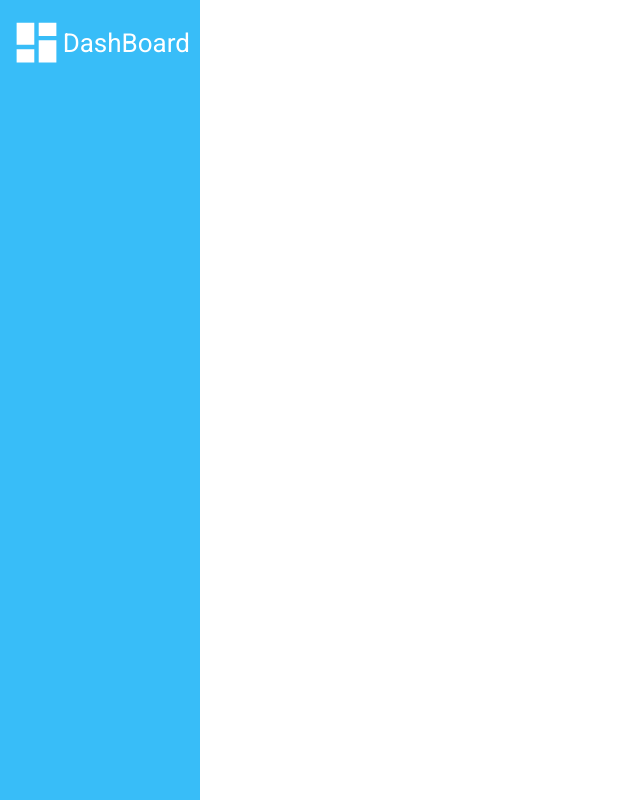
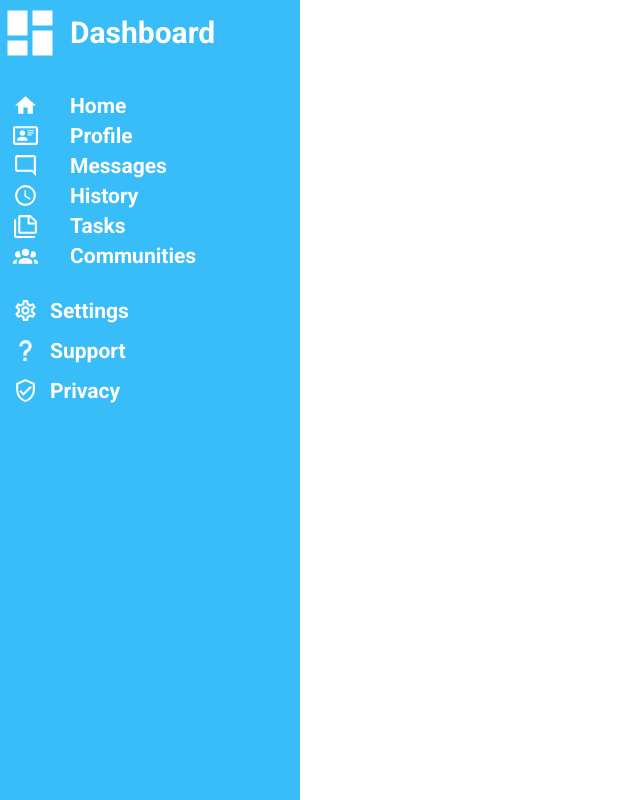
Before and after one commit to maicol240/DashBoard, a plain HTML site: page index.html in a window 1280 px wide. Shown: the whole page, without its empty margins (0-640 px from the left). Drawn offline with Linux system fonts and the light colour scheme.

Commit message:
SidePanel Complete added icons for SidePanel

```diff
--- a/index.html
+++ b/index.html
@@ -9,13 +9,56 @@
 
   </head>
   <body>
-    <div class="screen">
+
       <div class="side-panel">
 
 
 
-            <img style="max-height: 60px" src="/img/view-dashboard.svg" />
-            <div class="title" >DashBoard</div>
+          <div class="title">
+
+            <img id="title-img"  src="/img/view-dashboard.svg" />
+            <div  >Dashboard</div>
+
+          </div>
+
+
+          <div class="menu-items">
+            <img  class="icon" src="/img/home.svg" alt="home icon">
+              <h3>Home</h3>
+              <img  class="icon" src="/img/card-account-details-outline.svg" alt="img">
+              <h3>Profile</h3>
+              <img  class="icon" src="/img/message-reply-outline.svg" alt="icon">
+              <h3>Messages</h3>
+              <img  class="icon" src="/img/clock-outline.svg" alt="icon">
+              <h3>History</h3>
+              <img  class="icon" src="/img/note-multiple-outline.svg" alt="icon">
+              <h3>Tasks</h3>
+              <img  class="icon" src="/img/account-group.svg" alt="icon">
+              <h3>Communities</h3>
+
+
+          </div>
+
+          <div class="help-section">
+            <img  class="icon" src="/img/cog-outline.svg" alt="icon">
+              <h3>Settings</h3>
+              <img  class="icon" src="/img/help.svg" alt="icon">
+              <h3>Support</h3>
+              <img  class="icon" src="/img/shield-check-outline.svg" alt="icon">
+              <h3>Privacy</h3>
+
+
+
+
+          </div>
+
+
+
+
+
+
+
+
 
 
         </div>
@@ -24,6 +67,6 @@
       <div class="header"></div>
 
       <div class="main-content"></div>
-    </div>
+
   </body>
 </html>
--- a/style.css
+++ b/style.css
@@ -3,35 +3,74 @@
   margin: 0;
   padding: 0;
   font-family: "Roboto", sans-serif;
+  box-sizing: border-box;
 }
 
-.screen {
+body {
   display: grid;
   width: 100%;
   height: 100vh;
-  grid-template-columns: min(200px) 3fr;
-  grid-template-rows: 1fr 1fr;
+  grid-template-columns: min(300px) 3fr;
   grid-template-areas:
-    " side-panel header"
-    " side-panel main-content";
+    "side-panel header"
+    "side-panel main-content";
+  overflow-y: auto;
 }
 
 .side-panel {
-  font-size: 1.5rem;
-  padding: 10px;
   grid-area: side-panel;
-  background-color: #38bdf8;
+  background: #38bdf8;
+
   display: grid;
-  grid-template-columns: repeat(2, 1fr);
-  align-items: center;
-  grid-auto-rows: 65px;
+  grid-template-rows: 65px min-content min-content;
+
+  color: white;
+  row-gap: 30px;
 }
 
-.side-panel .title {
-  color: white;
-  font-size: 26px;
+.title {
+  width: 100%;
+  display: grid;
+  column-gap: 10px;
+  align-items: center;
+  grid-template-columns: 60px 1fr;
+  font-weight: bolder;
+  font-size: 30px;
 }
 
-.side-panel > img {
+#title-img {
   filter: invert(100%);
+  max-height: 60px;
 }
+
+.menu-items {
+  width: 100%;
+  display: grid;
+
+  gap: 10px 0px;
+  align-items: center;
+  grid-template-columns: 50px 1fr;
+  grid-template-rows: repeat(6, 20px);
+  font-size: 18px;
+}
+.menu-items > h3 {
+  padding-left: 20px;
+}
+
+.side-panel > div > .icon {
+  filter: invert(100%);
+  height: 25px;
+  width: 25px;
+  justify-self: center;
+}
+
+.help-section {
+  width: 100%;
+  display: grid;
+
+  gap: 10px 0px;
+  align-items: center;
+  grid-template-columns: 50px 1fr;
+  grid-template-rows: repeat(3, 30px);
+  font-size: 18px;
+}
```
Also changed, not shown: img/account-group.svg (added), img/card-account-details-outline.svg (added), img/chart-line.svg (deleted), img/clock-outline.svg (added), img/cog-outline.svg (added), img/help.svg (added), img/home.svg (added), img/message-outline.svg (added), img/message-reply-outline.svg (added), img/note-multiple-outline.svg (added), img/shield-check-outline.svg (added).
